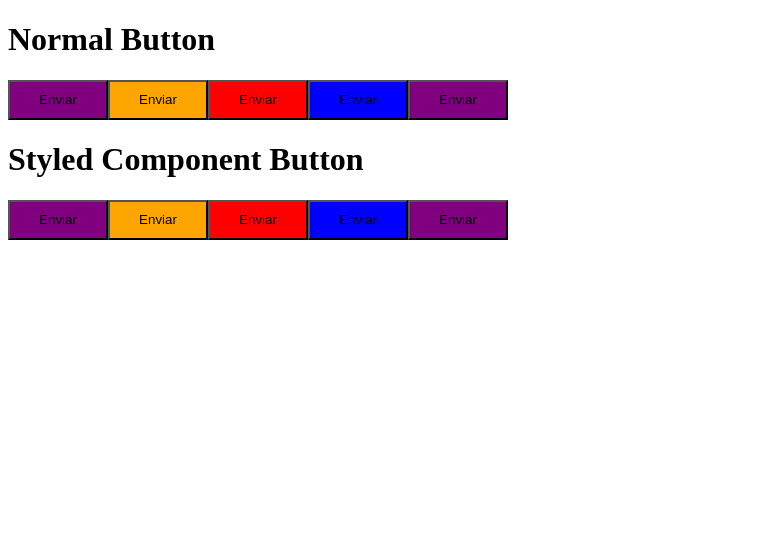
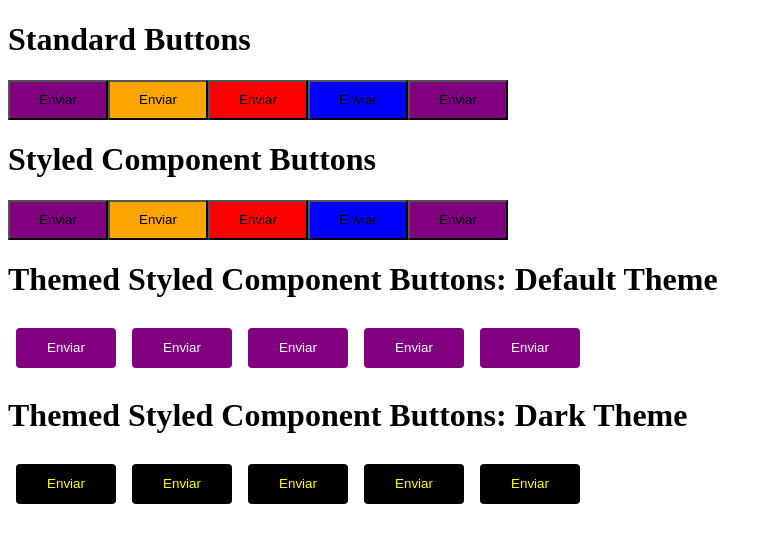
Before and after one commit to tfsantosbr/reactjs-styled-components, a React (Vite) app: page / in a window 1280 px wide. Shown: the top 542 px of the page, without its empty margins (0-772 px from the left). Built offline with nearby package versions, Linux system fonts and the light colour scheme.

Commit message:
add temas

```diff
--- a/src/App.tsx
+++ b/src/App.tsx
@@ -1,23 +1,45 @@
-import { useState } from 'react'
-import { Button } from './components/Button'
-import { ButtonWithStyledComponent } from './components/ButtonWithStyledComponent'
+import { ThemeProvider } from 'styled-components';
+
+import { Button } from './components/Button';
+import { ButtonWithStyledComponent } from './components/ButtonWithStyledComponent';
+import { ButtonWithThemedStyledComponent } from './components/ButtonWithThemedStyledComponent';
+import { darkTheme } from './styles/themes/dark.theme';
+import { defaultTheme } from './styles/themes/default.theme';
 
 export function App() {
   return (
     <>
-      <h1>Normal Button</h1>
-      <Button color="primary" />
-      <Button color="secondary" />
-      <Button color="danger" />
-      <Button color="success" />
+      <h1>Standard Buttons</h1>
+      <Button color='primary' />
+      <Button color='secondary' />
+      <Button color='danger' />
+      <Button color='success' />
       <Button />
 
-      <h1>Styled Component Button</h1>
-      <ButtonWithStyledComponent variant="primary" />
-      <ButtonWithStyledComponent variant="secondary" />
-      <ButtonWithStyledComponent variant="danger" />
-      <ButtonWithStyledComponent variant="success" />
+      <h1>Styled Component Buttons</h1>
+      <ButtonWithStyledComponent variant='primary' />
+      <ButtonWithStyledComponent variant='secondary' />
+      <ButtonWithStyledComponent variant='danger' />
+      <ButtonWithStyledComponent variant='success' />
       <ButtonWithStyledComponent />
+
+      <h1>Themed Styled Component Buttons: Default Theme</h1>
+      <ThemeProvider theme={defaultTheme}>
+        <ButtonWithThemedStyledComponent variant='primary' />
+        <ButtonWithThemedStyledComponent variant='secondary' />
+        <ButtonWithThemedStyledComponent variant='danger' />
+        <ButtonWithThemedStyledComponent variant='success' />
+        <ButtonWithThemedStyledComponent />
+      </ThemeProvider>
+
+      <h1>Themed Styled Component Buttons: Dark Theme</h1>
+      <ThemeProvider theme={darkTheme}>
+        <ButtonWithThemedStyledComponent variant='primary' />
+        <ButtonWithThemedStyledComponent variant='secondary' />
+        <ButtonWithThemedStyledComponent variant='danger' />
+        <ButtonWithThemedStyledComponent variant='success' />
+        <ButtonWithThemedStyledComponent />
+      </ThemeProvider>
     </>
-  )
+  );
 }
--- /dev/null
+++ b/src/components/ButtonWithThemedStyledComponent.styles.ts
@@ -0,0 +1,18 @@
+import styled, { css } from 'styled-components';
+
+export type ThemedButtonVariant = 'primary' | 'secondary' | 'danger' | 'success';
+
+interface ThemedButtonContainerProps {
+    variant: ThemedButtonVariant;
+}
+
+export const ThemedButtonContainer = styled.button<ThemedButtonContainerProps>`
+    width: 100px;
+    height: 40px;
+    border-radius: 4px;
+    border:0;
+    margin: 8px;
+
+    background-color: ${props => props.theme.primary};
+    color: ${props => props.theme.white};
+`
--- /dev/null
+++ b/src/components/ButtonWithThemedStyledComponent.tsx
@@ -0,0 +1,9 @@
+import { ThemedButtonContainer, ThemedButtonVariant } from "./ButtonWithThemedStyledComponent.styles";
+
+interface ThemedButtonProps {
+  variant?: ThemedButtonVariant;
+}
+
+export function ButtonWithThemedStyledComponent({ variant = 'primary' }: ThemedButtonProps) {
+  return <ThemedButtonContainer variant={variant}>Enviar</ThemedButtonContainer>;
+}
--- /dev/null
+++ b/src/styles/themes/dark.theme.ts
@@ -0,0 +1,5 @@
+export const darkTheme = {
+    white: 'yellow',
+    primary: 'black',
+    secondary: 'orange',
+}
--- /dev/null
+++ b/src/styles/themes/default.theme.ts
@@ -0,0 +1,5 @@
+export const defaultTheme = {
+    white: '#FFF',
+    primary: 'purple',
+    secondary: 'orange',
+}
```
Also changed, not shown: 1 other file (tests, documents, lock files or other folders).
